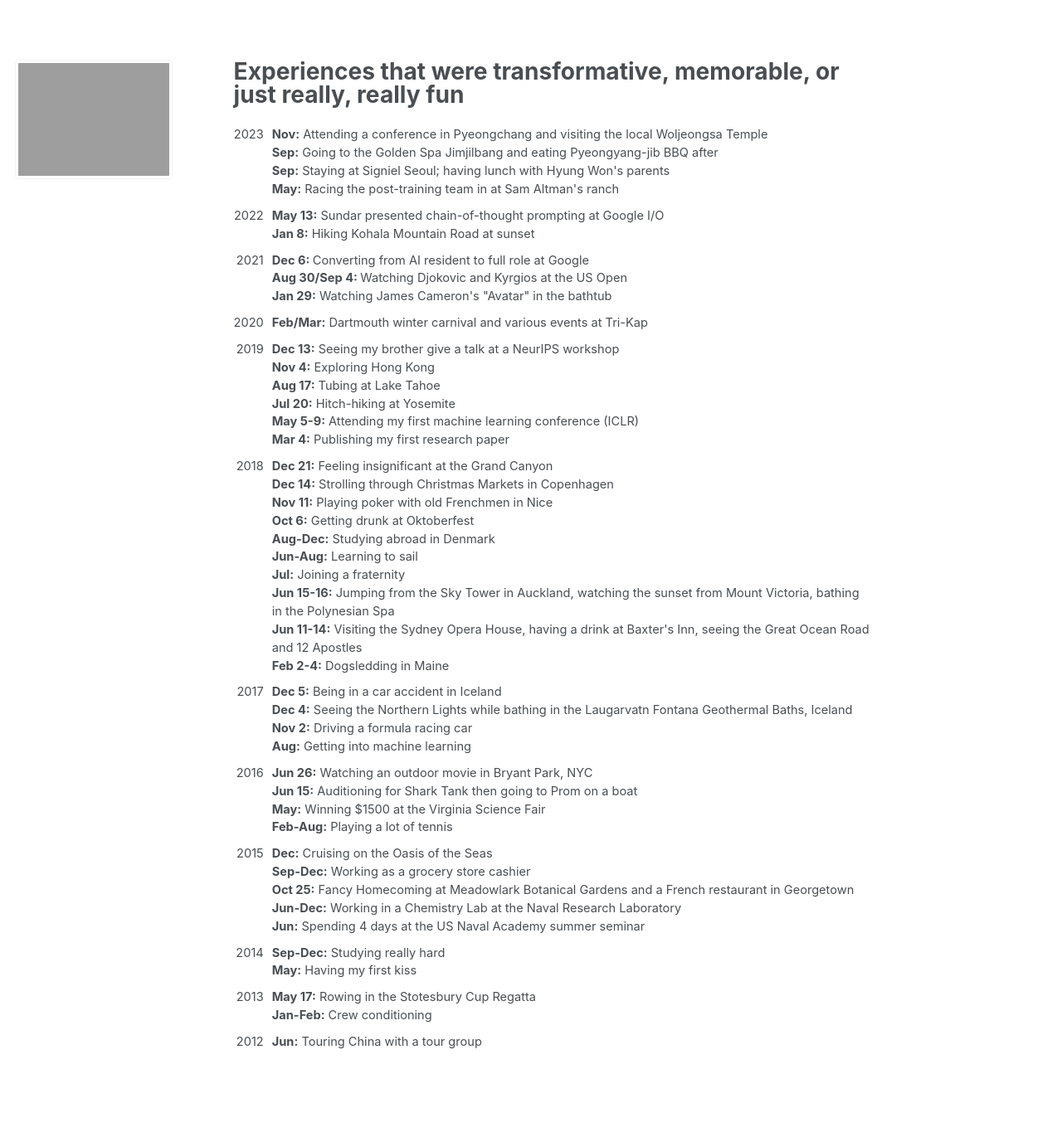
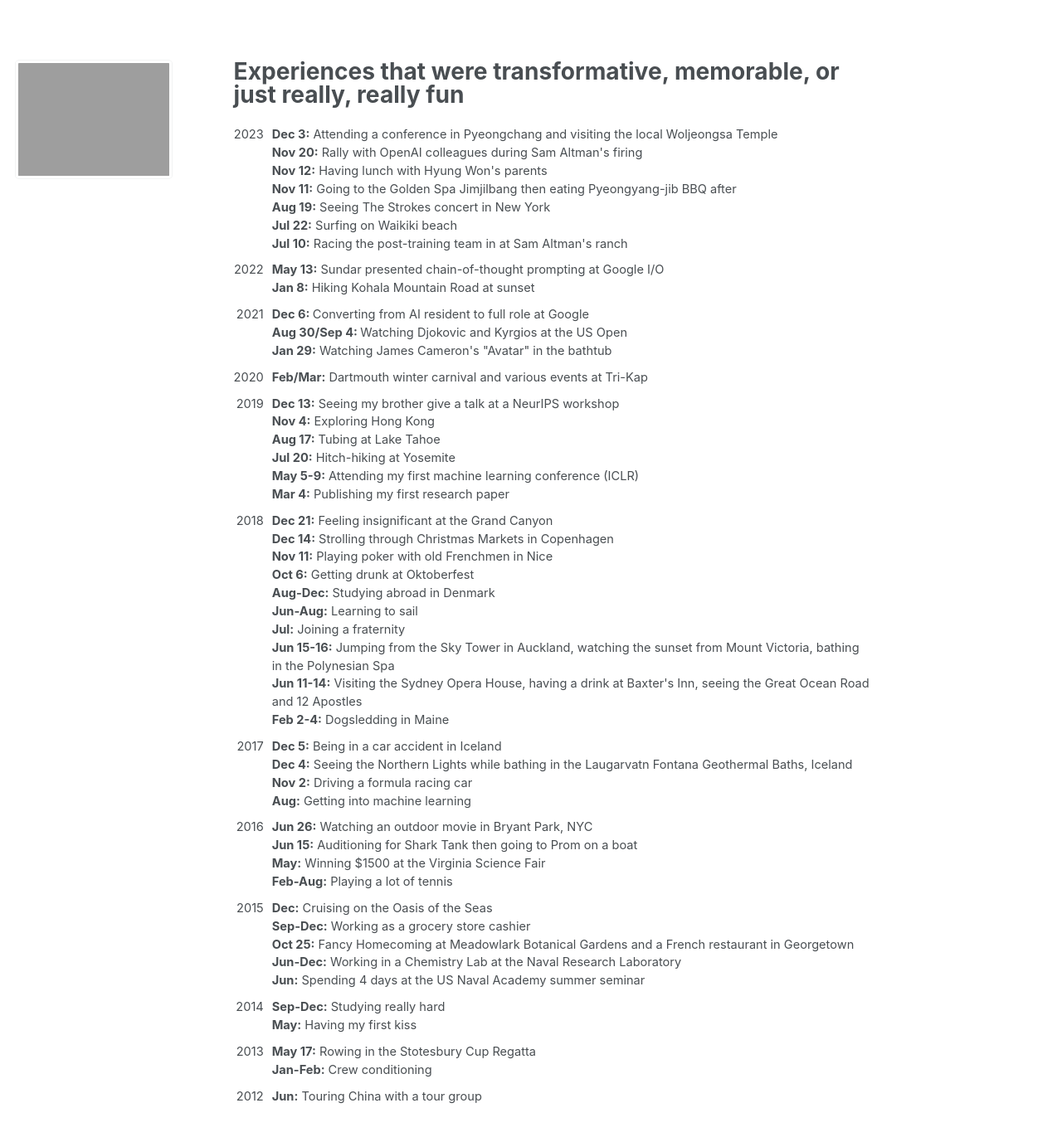
Before and after one commit to jasonwei20/jasonwei20.github.io, a Jekyll site: the page built from _pages/life_experiences.md, in a window 1280 px wide. Shown: the whole page at 83% size. Built offline with Jekyll 4.4.1, drawn with Linux system fonts in a browser that asks for light colours; before the commit the page ends 1311 px from its top, so only the background shows below that.

Commit message:
Update life_experiences.md

```diff
--- a/_pages/life_experiences.md
+++ b/_pages/life_experiences.md
@@ -18,19 +18,31 @@ table, th, td {
 <table style="width:100%">
   <tr>
     <td style="width:40px; text-align:right; padding-right:10px; padding-top:10px">2023</td>
-    <td style="padding-top:10px"><b>Nov:</b> Attending a conference in Pyeongchang and visiting the local Woljeongsa Temple</td>
+    <td style="padding-top:10px"><b>Dec 3:</b> Attending a conference in Pyeongchang and visiting the local Woljeongsa Temple</td>
   </tr>
   <tr>
     <td style="width:40px; text-align:right; padding-right:10px"></td>
-    <td><b>Sep:</b> Going to the Golden Spa Jimjilbang and eating Pyeongyang-jib BBQ after</td>
+    <td><b>Nov 20:</b> Rally with OpenAI colleagues during Sam Altman's firing</td>
   </tr>
   <tr>
     <td style="width:40px; text-align:right; padding-right:10px"></td>
-    <td><b>Sep:</b> Staying at Signiel Seoul; having lunch with Hyung Won's parents</td>
+    <td><b>Nov 12:</b> Having lunch with Hyung Won's parents</td>
   </tr>
   <tr>
     <td style="width:40px; text-align:right; padding-right:10px"></td>
-    <td><b>May:</b> Racing the post-training team in at Sam Altman's ranch</td>
+    <td><b>Nov 11:</b> Going to the Golden Spa Jimjilbang then eating Pyeongyang-jib BBQ after</td>
+  </tr>
+  <tr>
+    <td style="width:40px; text-align:right; padding-right:10px"></td>
+    <td><b>Aug 19:</b> Seeing The Strokes concert in New York</td>
+  </tr>
+  <tr>
+    <td style="width:40px; text-align:right; padding-right:10px"></td>
+    <td><b>Jul 22:</b> Surfing on Waikiki beach</td>
+  </tr>
+  <tr>
+    <td style="width:40px; text-align:right; padding-right:10px"></td>
+    <td><b>Jul 10:</b> Racing the post-training team in at Sam Altman's ranch</td>
   </tr>
   <tr>
     <td style="width:40px; text-align:right; padding-right:10px; padding-top:10px">2022</td>
```
